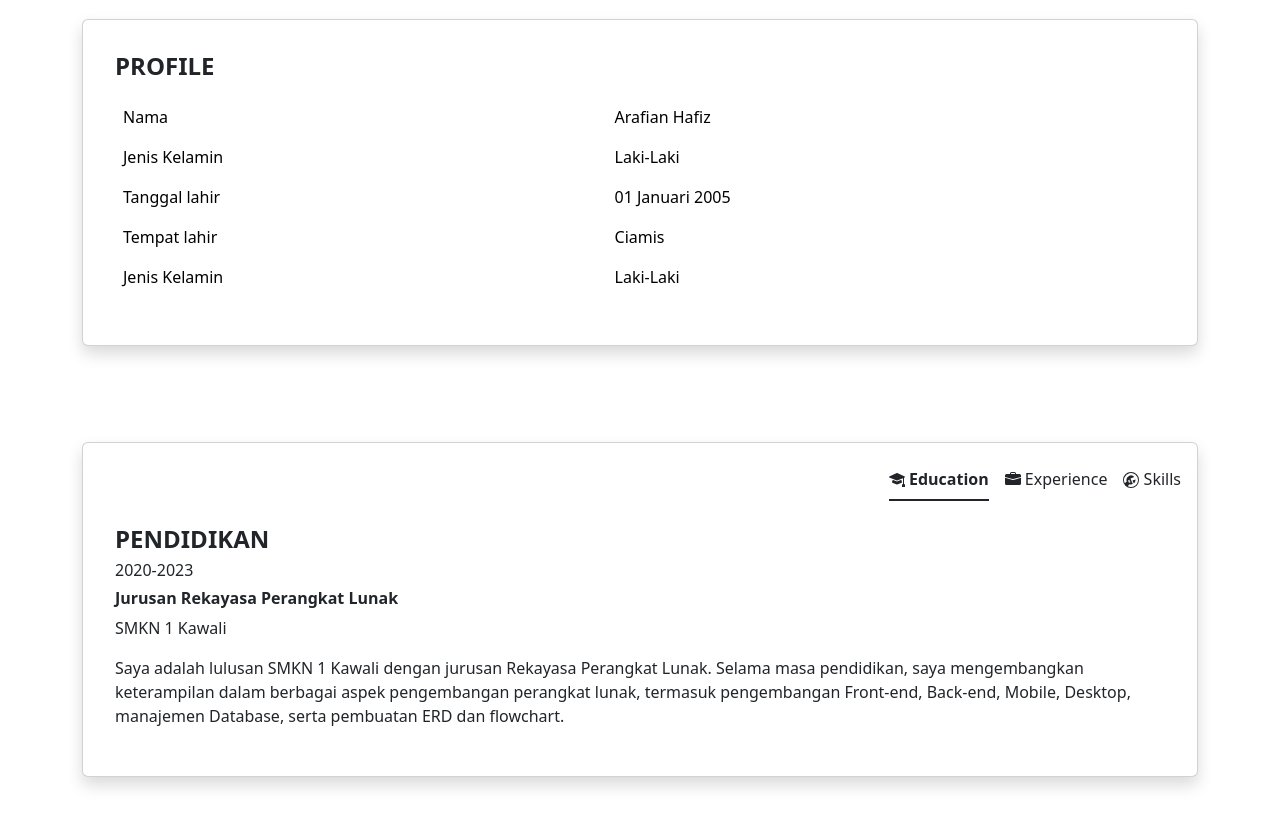
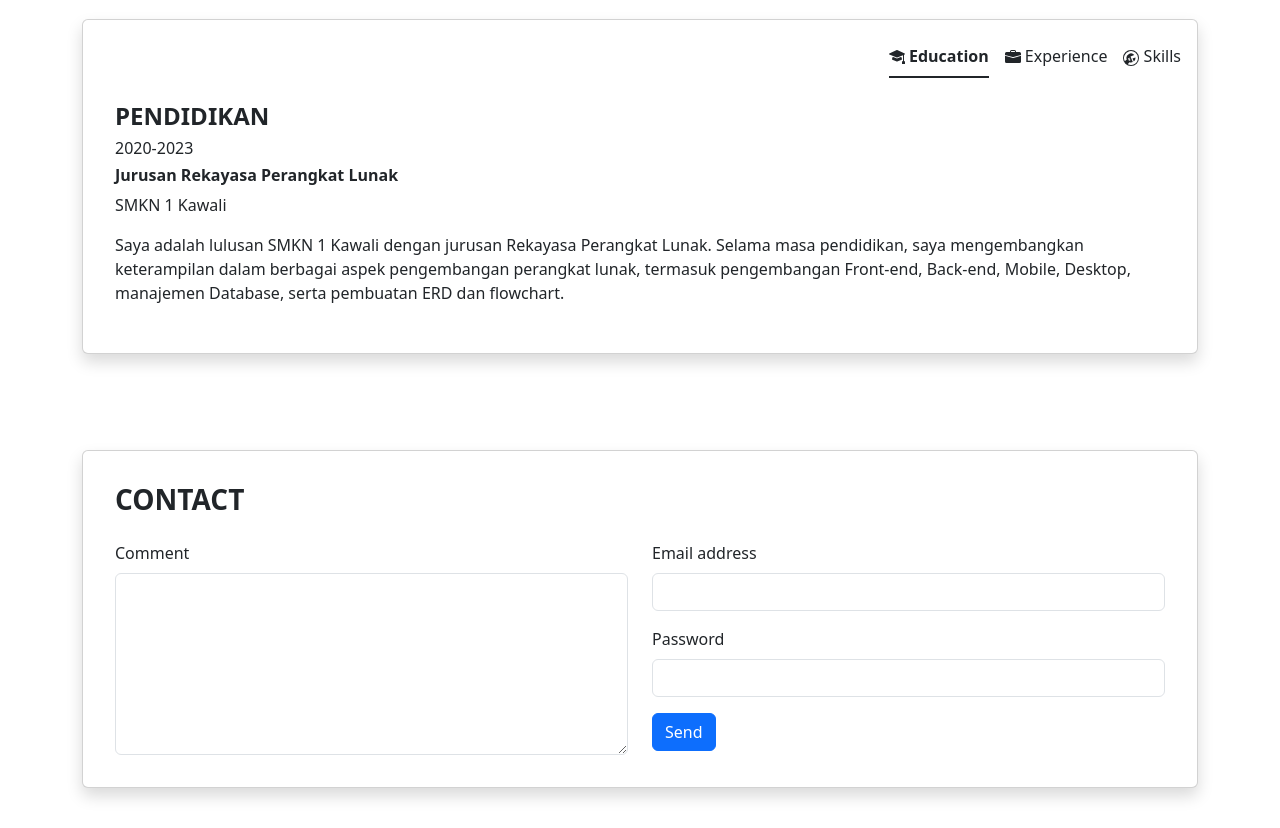
Before and after one commit to Arafian01/cv_bootstrap, a plain HTML site: page cv.html in a window 1280 px wide. Shown: the part 1180-2008 px from the top of the page. Drawn offline with nearby package versions, Linux system fonts and the light colour scheme.

Commit message:
Update 2.11

```diff
--- a/cv.html
+++ b/cv.html
@@ -10,7 +10,7 @@
   <style>
     #home {
       height: 100vh;
-      background-image: url(WhatsApp\ Image\ 2024-03-26\ at\ 17.46.23_2b9b83c4.jpg);
+      background-image: url(desk-office.jpg);
       background-size: cover;
       background-position: center;
       display: flex;
@@ -77,8 +77,8 @@
     </div>
   </nav>
 
-  <section id="home" class="align-items-center text-center">
-    <div class="custom-shape-divider-bottom-1711448800  ">
+  <section id="home" class="align-items-center justify-content-center text-center">
+    <div class="">
       <div class="container">
         <div class="row">
           <div class="col-md-12">
@@ -88,9 +88,12 @@
           </div>
         </div>
       </div>
-      <svg data-name="Layer 1" xmlns="http://www.w3.org/2000/svg" viewBox="0 0 1200 120" preserveAspectRatio="none">
+      <div class="custom-shape-divider-bottom-1711448800">
+        <svg data-name="Layer 1" xmlns="http://www.w3.org/2000/svg" viewBox="0 0 1200 120" preserveAspectRatio="none">
         <path d="M985.66,92.83C906.67,72,823.78,31,743.84,14.19c-82.26-17.34-168.06-16.33-250.45.39-57.84,11.73-114,31.07-172,41.86A600.21,600.21,0,0,1,0,27.35V120H1200V95.8C1132.19,118.92,1055.71,111.31,985.66,92.83Z" class="shape-fill"></path>
     </svg>
+      </div>
+
     </div>
 
   </section>
@@ -126,40 +129,6 @@
   </sectio>
 
   <section id="profil">
-    <div class="container reveal">
-      <div class="card shadow p-3 mb-5 mt-5 rounded">
-        <div class="card-body">
-          <h4 class="fw-bold text-uppercase">Profile</h4>
-          <table class="table table-borderless mt-3">
-            <tbody>
-              <tr>
-                <td>Nama</td>
-                <td>Arafian Hafiz</td>
-              </tr>
-              <tr>
-                <td>Jenis Kelamin</td>
-                <td>Laki-Laki</td>
-              </tr>
-              <tr>
-                <td>Tanggal lahir</td>
-                <td>01 Januari 2005</td>
-              </tr>
-              <tr>
-                <td>Tempat lahir</td>
-                <td>Ciamis</td>
-              </tr>
-              <tr>
-                <td>Jenis Kelamin</td>
-                <td>Laki-Laki</td>
-              </tr>
-            </tbody>
-          </table>
-        </div>
-      </div>
-    </div>
-  </section>
-
-  <section id="content">
     <div class="container reveal">
       <div class="row">
         <div class="col-md-12">
@@ -250,6 +219,10 @@
         </div>
       </div>
     </div>
+  </section>
+
+  <section id="content">
+
   </section>
 
   <section id="contact">
```
Also changed, not shown: BG.jpg (added), WhatsApp Image 2024-03-26 at 19.31.44_6c313737.jpg (added), 1 other file.
